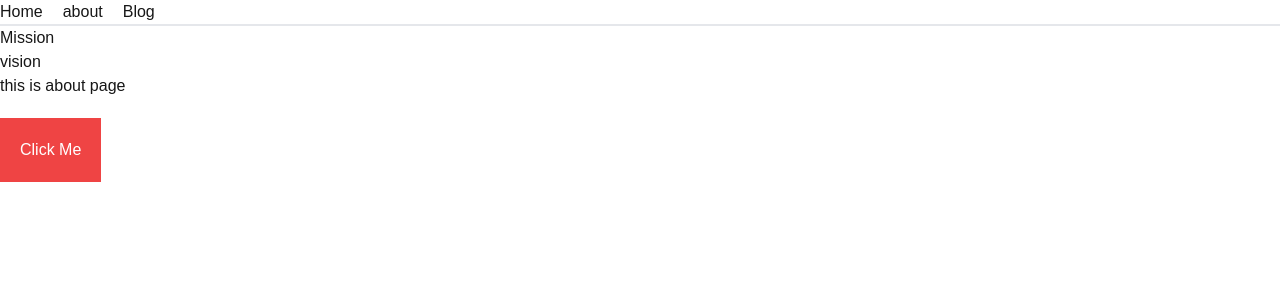
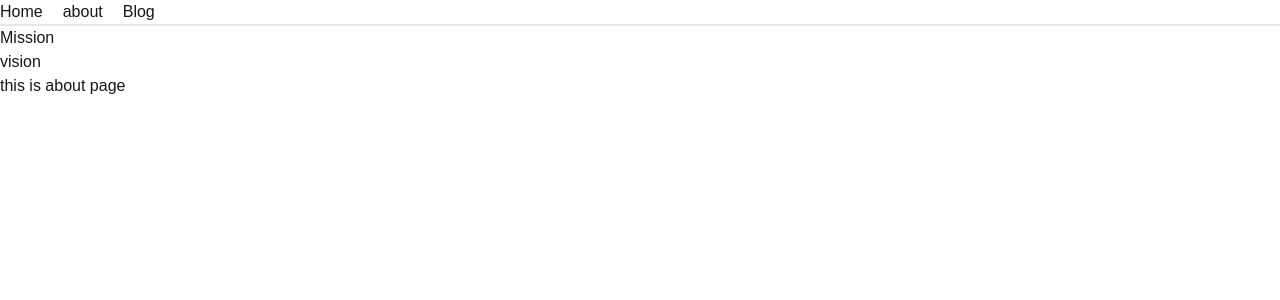
Before and after one commit to rafietrana/next-js-pratice, a Next.js app: page /about in a window 1280 px wide. Shown: the top 300 px of the page. Built offline with nearby package versions, Linux system fonts and the light colour scheme.

Commit message:
add this image code

```diff
--- a/app/about/mission/page.js
+++ b/app/about/mission/page.js
@@ -1,12 +1,13 @@
 import React from "react";
-import Button from "@/app/componets/Button";
+import thumb from "@/public/images/flutterS.png";
+import Image from "next/image";
+
 
 const page = () => {
   return (
     <div>
       <p>this is mission page</p>
-
-      <Button />
+      <Image src={thumb} alt="this is thumbe image" />
     </div>
   );
 };
--- a/app/about/page.js
+++ b/app/about/page.js
@@ -1,4 +1,4 @@
-"use client"
+
 
 import React from 'react';
 
@@ -8,12 +8,7 @@ const page = () => {
        <main>
         <div>this is about page</div>
         <div>
-        <button
-          onClick={() => console.log("alhamdulillah button was clicked")}
-          className="bg-red-500 p-5 text-white mt-5"
-        >
-          Click Me
-        </button>
+
       </div>
        </main>
     );
```
